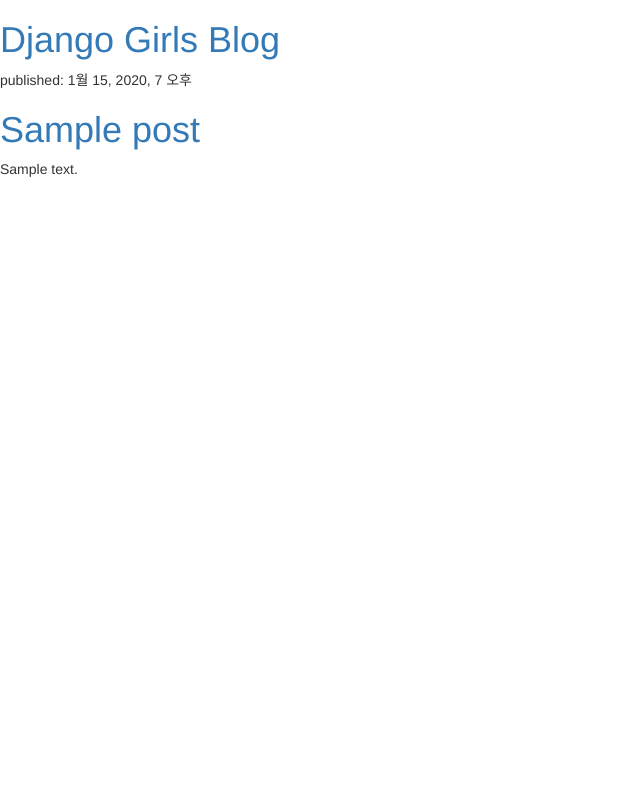
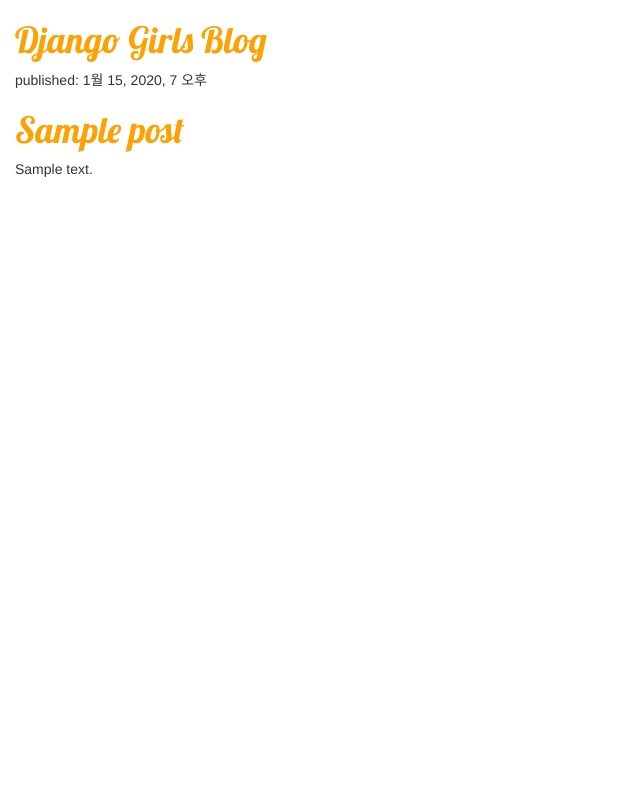
Before and after one commit to doyeon311/my-first-blog, a Django app: page / in a window 1280 px wide. Shown: the whole page, without its empty margins (0-640 px from the left). Run offline with Django 3.2, Linux system fonts and the light colour scheme; tables that the repository leaves empty hold one stand-in row (values such as "Sample post"); some libraries are stand-ins or nearby versions.

Commit message:
css 적용 - 폰트, 글꼴색

```diff
--- /dev/null
+++ b/blog/static/css/blog.css
@@ -0,0 +1,7 @@
+h1 a {
+  color: #fca205;
+  font-family: "Lobster";
+}
+body {
+  padding-left: 15px;
+}
--- a/blog/templates/blog/post_list.html
+++ b/blog/templates/blog/post_list.html
@@ -1,8 +1,14 @@
+{% load static %}
 <html>
     <head>
         <title>Yeon's blog</title>
         <link rel="stylesheet" href="//maxcdn.bootstrapcdn.com/bootstrap/3.2.0/css/bootstrap.min.css">
-<link rel="stylesheet" href="//maxcdn.bootstrapcdn.com/bootstrap/3.2.0/css/bootstrap-theme.min.css">
+        <link rel="stylesheet" href="//maxcdn.bootstrapcdn.com/bootstrap/3.2.0/css/bootstrap-theme.min.css">
+        <link rel="stylesheet" href="{% static 'css/blog.css' %}">
+        <!-- <link rel="preconnect" href="https://fonts.gstatic.com">
+        <link href="https://fonts.googleapis.com/css2?family=Roboto&display=swap" rel="stylesheet"> -->
+        <link href="//fonts.googleapis.com/css?family=Lobster&subset=latin,latin-ext" rel="stylesheet" type="text/css">
+
     </head>
     <body>
         <div>
```
